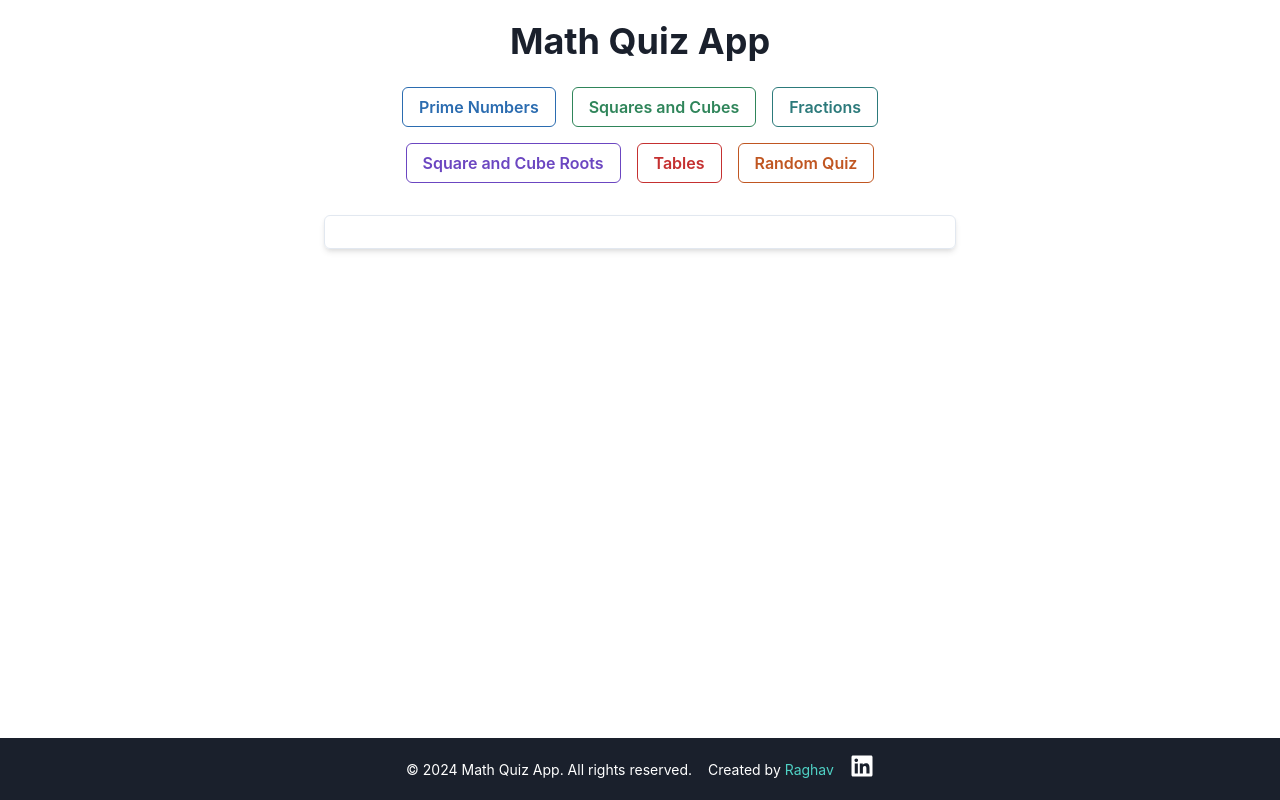
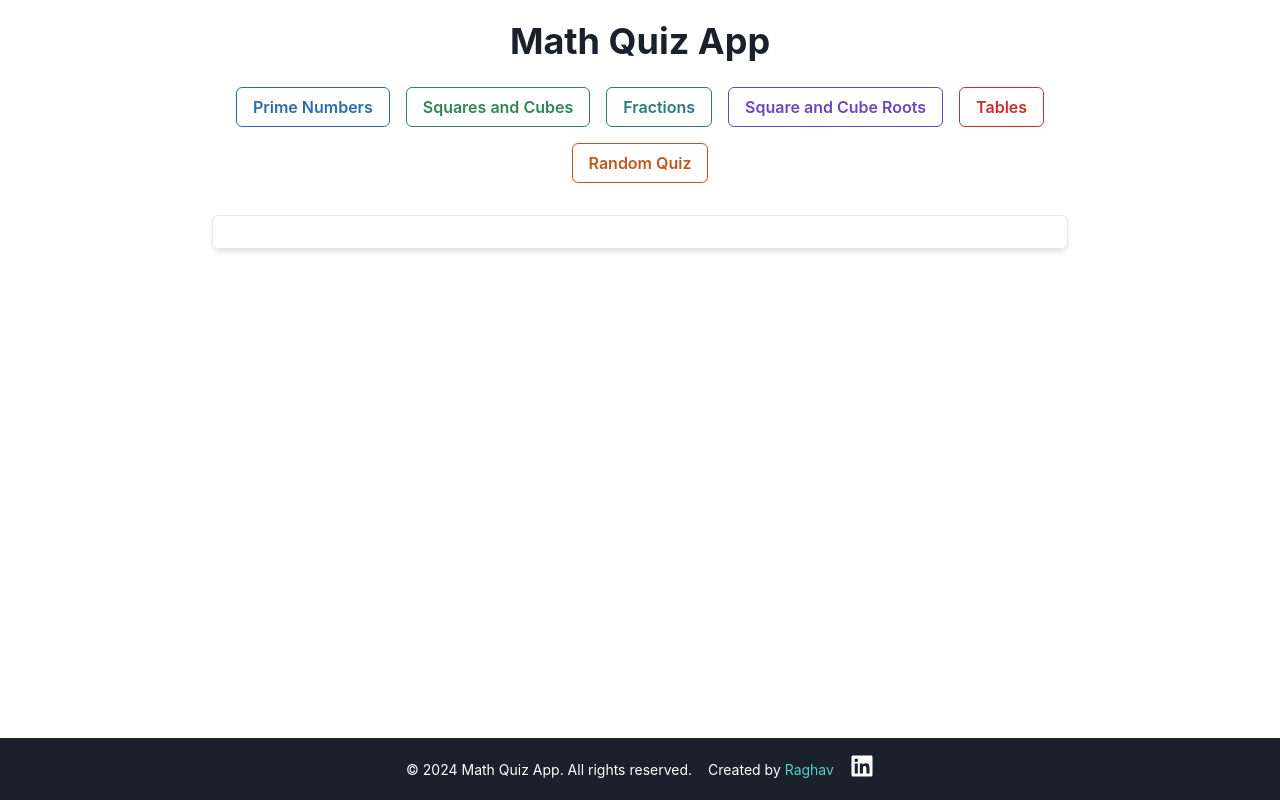
Before and after one commit to raghavm07/MathQuizApp, a React (Vite) app in the folder my-quiz-app/: page / in a window 1280 px wide. Built offline with nearby package versions, Linux system fonts and the light colour scheme.

Commit message:
Size of the main Box increased to 4xl

```diff
--- a/my-quiz-app/src/App.jsx
+++ b/my-quiz-app/src/App.jsx
@@ -85,7 +85,7 @@ const App = () => {
 
   return (
     <>
-      <Box className="App" p={5} maxW="2xl" mx="auto">
+      <Box className="App" p={5} maxW="4xl" mx="auto">
         <Heading as="h1" size="xl" mb={6} textAlign="center">
           Math Quiz App
         </Heading>
```
